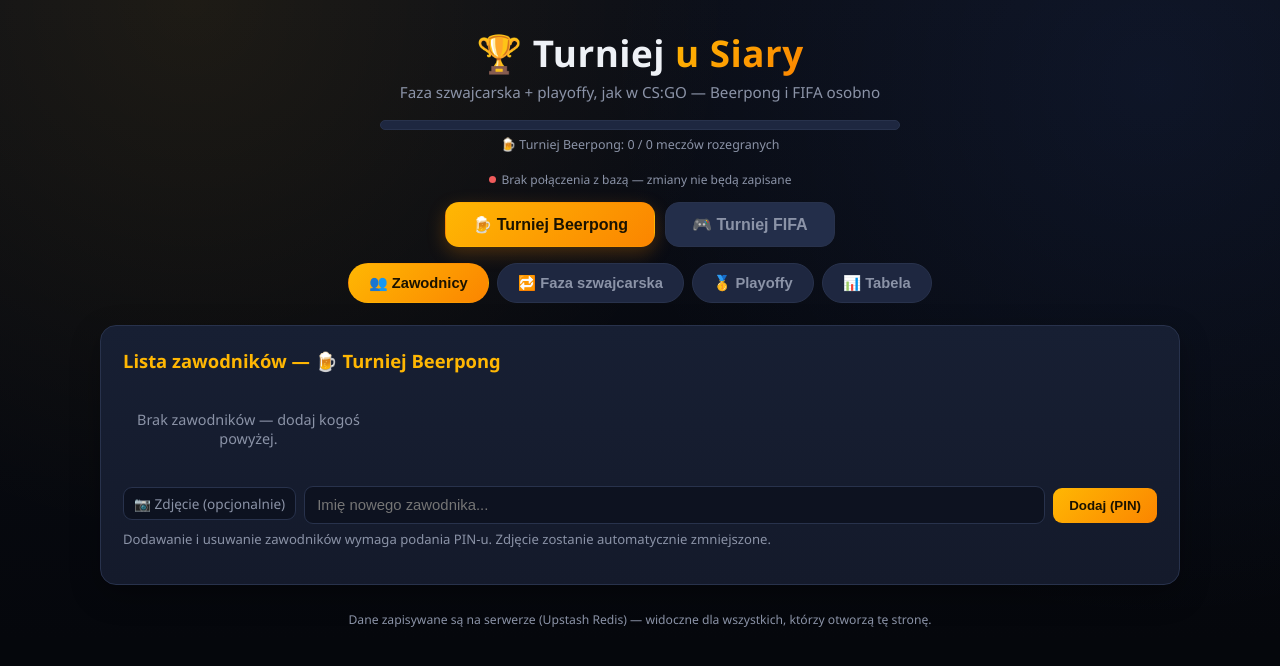
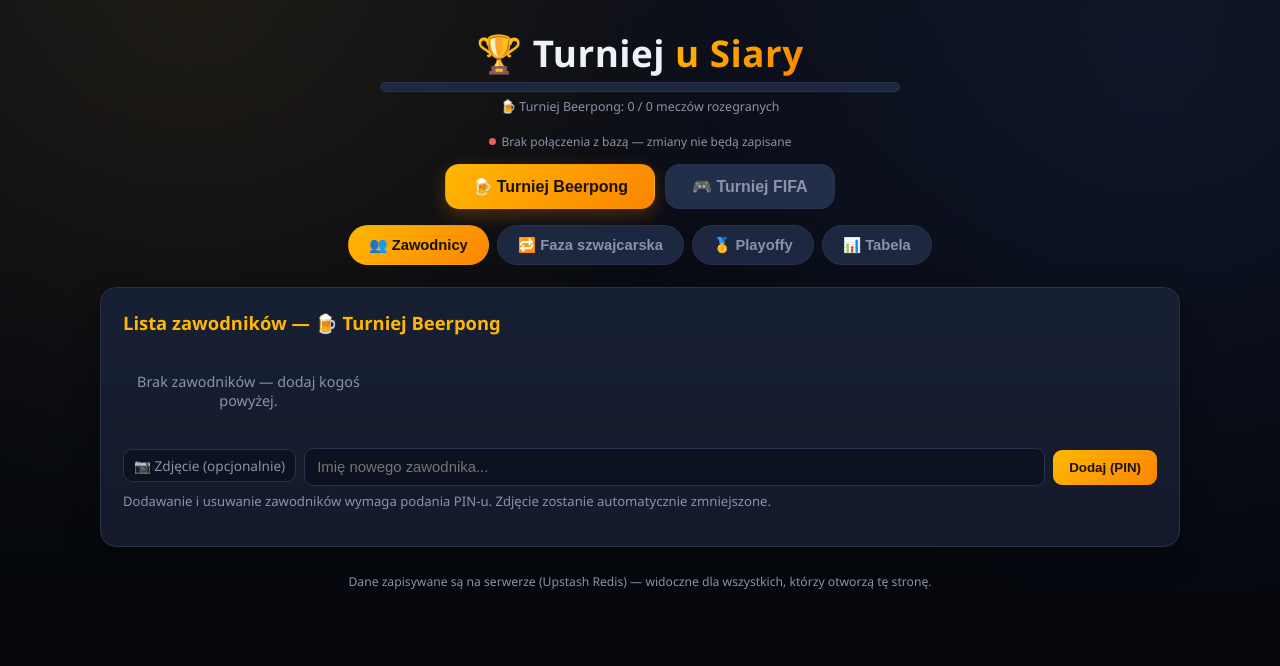
Before and after one commit to posialero/beerpong-tournament, a website: page index.html in a window 1280 px wide. Drawn offline with Linux system fonts and the light colour scheme; no server answers.

Commit message:
Update index.html

```diff
--- a/index.html
+++ b/index.html
@@ -198,7 +198,6 @@
 
 <header>
   <h1>🏆 Turniej <span>u Siary</span></h1>
-  <div class="subtitle">Faza szwajcarska + playoffy, jak w CS:GO — Beerpong i FIFA osobno</div>
   <div class="progress-wrap"><div class="progress-bar" id="progressBar"></div></div>
   <div class="progress-label" id="progressLabel">0 / 0 meczów rozegranych</div>
 </header>
```
